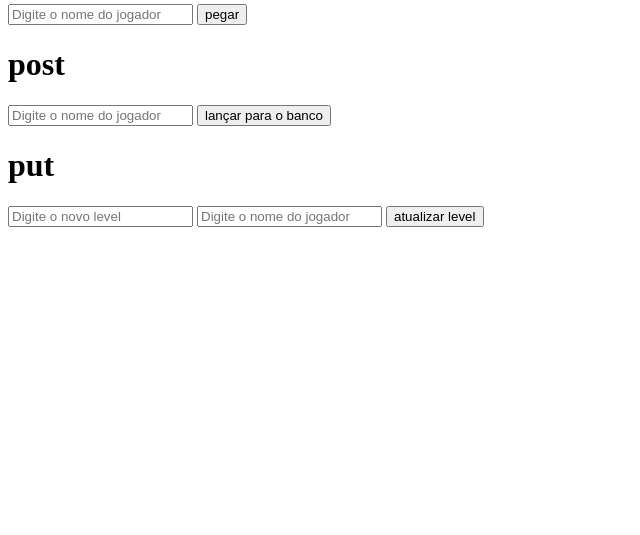
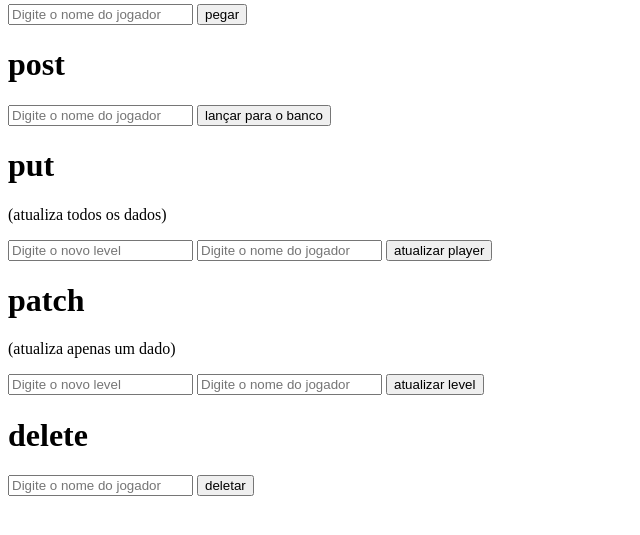
Before and after one commit to fjoao9744/rpg-game-fullstack, a Django app: template main/templates/api.html in a window 1280 px wide. Shown: the part 177-712 px from the top of the page, without its empty margins (0-640 px from the left). Run offline with Django 5.2, Linux system fonts and the light colour scheme; the template is opened without the code that fills it, so the values that code supplies are empty.

Commit message:
delete e patch

```diff
--- a/main/templates/api.html
+++ b/main/templates/api.html
@@ -29,11 +29,26 @@
     </div>
 
     <div>
-        <h1>put</h1>
+        <h1>put</h1> <p>(atualiza todos os dados)</p>
         <input id="put_input" type="text" placeholder="Digite o novo level">
         <input id="put_input_name" type="text" placeholder="Digite o nome do jogador">
-        <button id="put_button" onclick="put()">atualizar level</button>
+        <button id="put_button" onclick="put()">atualizar player</button>
         <p id="put_result"></p>
+    </div>
+
+    <div>
+        <h1>patch</h1> <p>(atualiza apenas um dado)</p>
+        <input id="patch_input" type="text" placeholder="Digite o novo level">
+        <input id="patch_input_name" type="text" placeholder="Digite o nome do jogador">
+        <button id="patch_button" onclick="patch()">atualizar level</button>
+        <p id="patch_result"></p>
+    </div>
+
+    <div>
+        <h1>delete</h1>
+        <input id="delete_input" type="text" placeholder="Digite o nome do jogador">
+        <button id="delete_button" onclick="delete_()">deletar</button>
+        <p id="delete_result"></p>
     </div>
 
 
@@ -117,6 +132,50 @@
 
               });
         }
+
+        // patch
+        async function patch() {
+            // supondo que não tenha os dados
+            const nome = document.getElementById("patch_input_name").value
+
+            dados = await fetch(`http://127.0.0.1:8000/api/?name=${encodeURIComponent(nome)}`).then(res => res.json());
+
+            // uso do patch
+            const level = document.getElementById("patch_input").value
+
+            fetch("http://127.0.0.1:8000/api/", {
+                method: "PATCH",
+                headers: {"Content-Type": "application/json"},
+                body: JSON.stringify({
+                    id: dados.id, // id obrigatorio
+                    level: level,
+                })
+              })
+              .then(async res => {
+                put_result = document.getElementById("patch_result")
+                put_result.innerText = JSON.stringify(dados)
+
+              });
+        }
+
+        // delete
+        async function delete_() {
+
+            const name = document.getElementById("delete_input").value
+
+            fetch(`http://127.0.0.1:8000/api/?name=${encodeURIComponent(name)}`, {
+                method: "DELETE",
+                headers: {"Content-Type": "application/json"},
+              })
+              .then(async res => {
+                if (res.ok) {
+                    document.getElementById("delete_result").innerText = "Jogador deletado com sucesso.";
+                } else {
+                    document.getElementById("delete_result").innerText = "Erro ao deletar jogador.";
+                }
+
+              });
+        }
     </script>
 </body>
 </html>
```
Also changed, not shown: api/views.py (+28 -5 lines), db.sqlite3.
